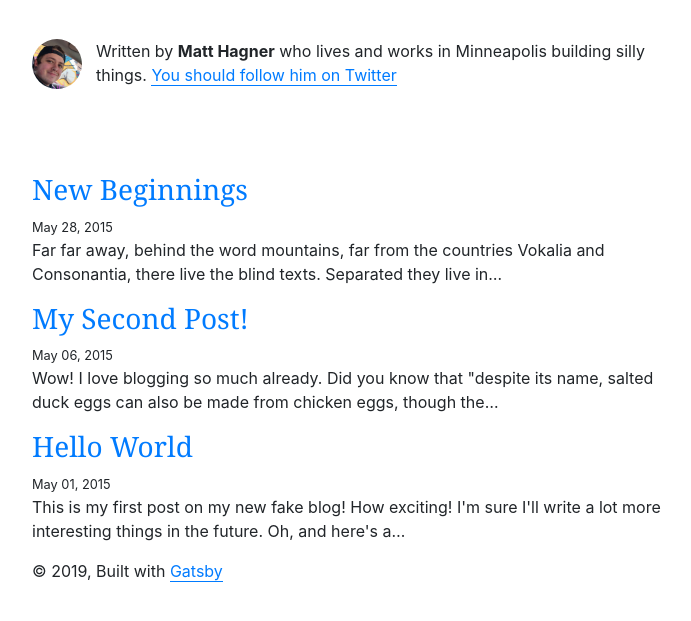
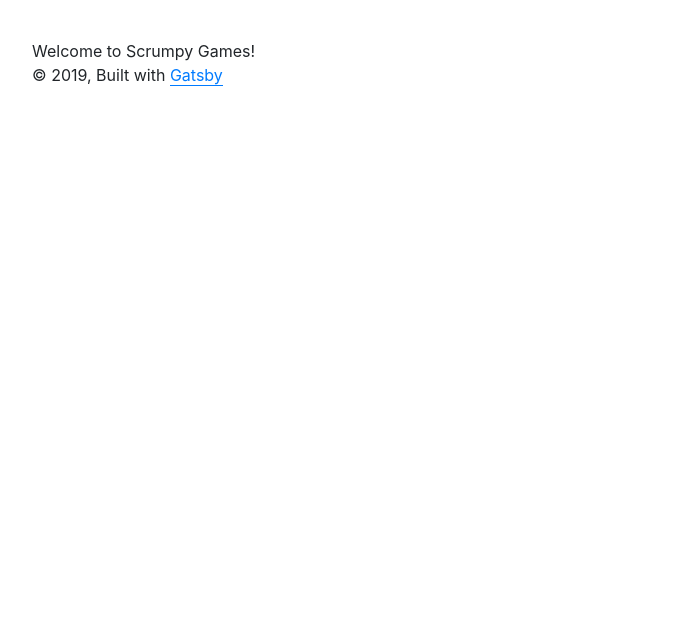
Before and after one commit to flyinggrizzly/scrumpy.games, a Gatsby site: page / in a window 1280 px wide. Shown: the part 185-806 px from the top of the page, without its empty margins (293-984 px from the left). Built offline with nearby package versions, Linux system fonts and the light colour scheme; Gatsby itself is replaced by a stand-in of ours; some packages are replaced by stand-ins of ours.

Commit message:
Simplify index page

```diff
--- a/src/pages/index.js
+++ b/src/pages/index.js
@@ -1,48 +1,26 @@
 import React from 'react'
-import { Link, graphql } from 'gatsby'
+import { graphql } from 'gatsby'
 
-import Bio from '../components/Bio'
 import Layout from '../components/Layout'
 import SEO from '../components/seo'
-import { rhythm } from '../utils/typography'
 
-class BlogIndex extends React.Component {
-  render() {
-    const { data } = this.props
+const Index = ({ data, location }) => {
   const siteTitle = data.site.siteMetadata.title
-    const posts = data.allMdx.edges
 
   return (
-      <Layout location={this.props.location} title={siteTitle}>
+    <Layout location={ location } title={ siteTitle }>
       <SEO
-          title="All posts"
-          keywords={[`blog`, `gatsby`, `javascript`, `react`]}
+        title="Scrumpy Games"
+        keywords={[ `roleplaying-game`, `rpg`, `Frome`, `Southwest UK`, `tabletop games`, `ttrpg`, `trpg`, `LARP` ]}
       />
-        <Bio />
-        {posts.map(({ node }) => {
-          const title = node.frontmatter.title || node.fields.slug
-          return (
-            <div key={node.fields.slug}>
-              <h3
-                style={{
-                  marginBottom: rhythm(1 / 4),
-                }}
-              >
-                <Link style={{ boxShadow: `none` }} to={node.fields.slug}>
-                  {title}
-                </Link>
-              </h3>
-              <small>{node.frontmatter.date}</small>
-              <p dangerouslySetInnerHTML={{ __html: node.excerpt }} />
+      <div>
+        Welcome to Scrumpy Games!
       </div>
-          )
-        })}
     </Layout>
   )
 }
-}
 
-export default BlogIndex
+export default Index
 
 export const pageQuery = graphql`
   query {
@@ -51,19 +29,5 @@ export const pageQuery = graphql`
         title
       }
     }
-    allMdx(sort: { fields: [frontmatter___date], order: DESC }) {
-      edges {
-        node {
-          excerpt
-          fields {
-            slug
-          }
-          frontmatter {
-            date(formatString: "MMMM DD, YYYY")
-            title
-          }
-        }
-      }
-    }
   }
 `
```
Lines whose indentation alone changed are shown as unchanged.
